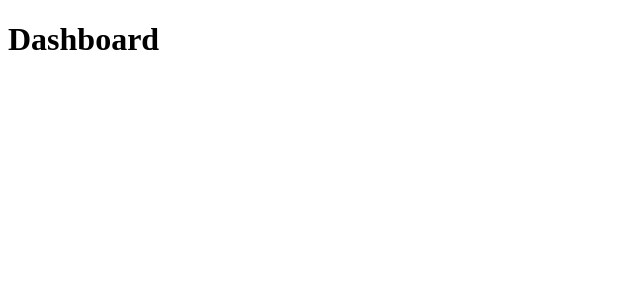
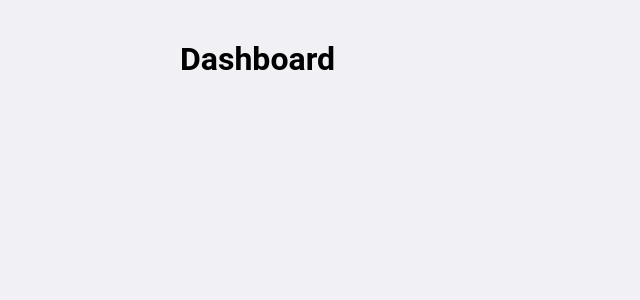
Before and after one commit to IceHower/github-explorer, a React (Create React App) app: page / in a window 1280 px wide. Shown: the top 300 px of the page, without its empty margins (0-640 px from the left). Built offline with nearby package versions, Linux system fonts and the light colour scheme.

Commit message:
feito alguns styles

```diff
--- a/package.json
+++ b/package.json
@@ -10,6 +10,7 @@
     "@types/node": "^12.0.0",
     "@types/react": "^16.9.0",
     "@types/react-dom": "^16.9.0",
+    "@types/styled-components": "^5.1.2",
     "react": "^16.13.1",
     "react-dom": "^16.13.1",
     "react-router-dom": "^5.2.0",
--- a/src/App.tsx
+++ b/src/App.tsx
@@ -1,12 +1,16 @@
 import React from 'react';
 import {BrowserRouter} from 'react-router-dom';
 import Routes from './routes';
+import GlobalStyle from './styles/global';
 
 function App() {
   return (
+    <>
     <BrowserRouter>
       <Routes/>
     </BrowserRouter>
+    <GlobalStyle/>
+    </>
   );
 }
 
--- /dev/null
+++ b/src/styles/global.ts
@@ -0,0 +1,32 @@
+import {createGlobalStyle} from 'styled-components';
+import githubBackground from '../assets/githubBackground.svg';
+
+export default createGlobalStyle `
+    *{
+        margin: 0;
+        padding: 0;
+        outline: 0;
+        box-sizing: border-box;
+    }
+
+    body {
+        /** Define a cor do background, a imagen de fundo, joga ela 70% para a direita e alinha com o topo.*/
+        background: #F0F0F5 url(${githubBackground}) no-repeat 70% top;
+        -webkit-font-smoothing: antialiased; /** Deixa a font mais bonita menos sharp, mas só funciona no goole.*/
+    }
+
+    body, input, button {
+        font: 16px Roboto, sans-serif;
+    }
+
+    #root {
+        max-width: 960px;
+        margin:0 auto;
+        padding: 40px 20px;
+    }
+
+    button {
+        cursor: pointer;
+    }
+
+`;
```
Also changed, not shown: src/assets/githubBackground.svg (added), 1 other file (tests, documents, lock files or other folders).
